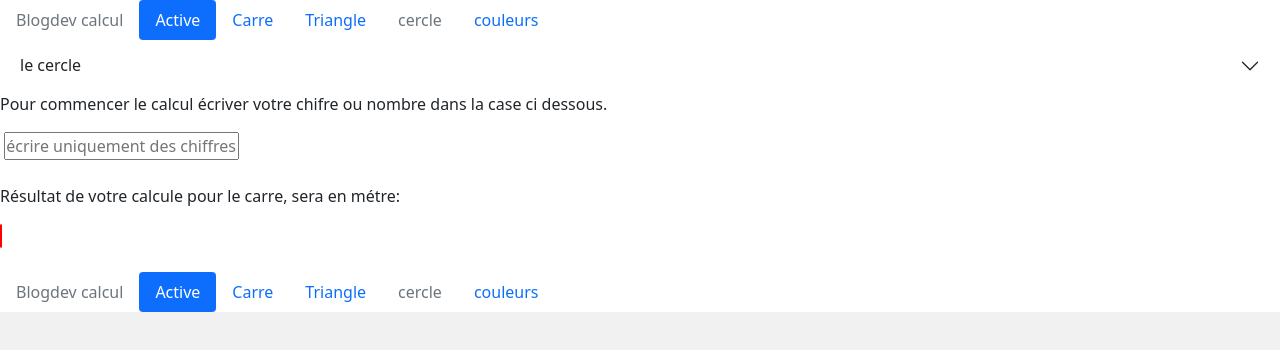
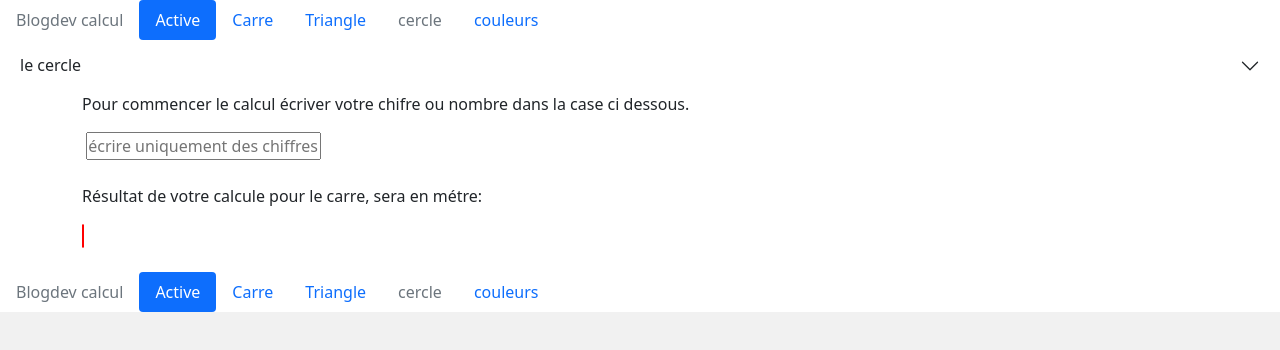
Before and after one commit to franckastuce/devoirStudi2, a plain HTML site: page cercle.html in a window 1280 px wide. Drawn offline with nearby package versions, Linux system fonts and the light colour scheme.

Commit message:
code improvement cercle scriptcarre

```diff
--- a/cercle.html
+++ b/cercle.html
@@ -63,7 +63,7 @@
 
     </div>
     <!--body building-->
-    <div class="containere">
+    <div class="container">
         <div>
             <p>Pour commencer le calcul écriver votre chifre ou nombre dans la case ci dessous.</p>
             <div id="ecritureDuC" class="ecritureCercle">
```
Also changed, not shown: scripts/scriptcarre.js (line endings or trailing spaces).
